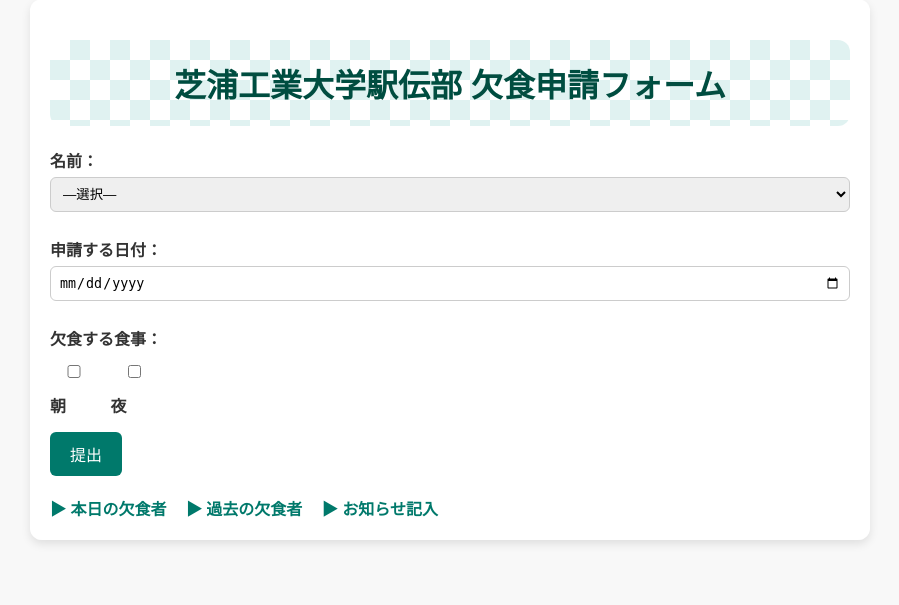
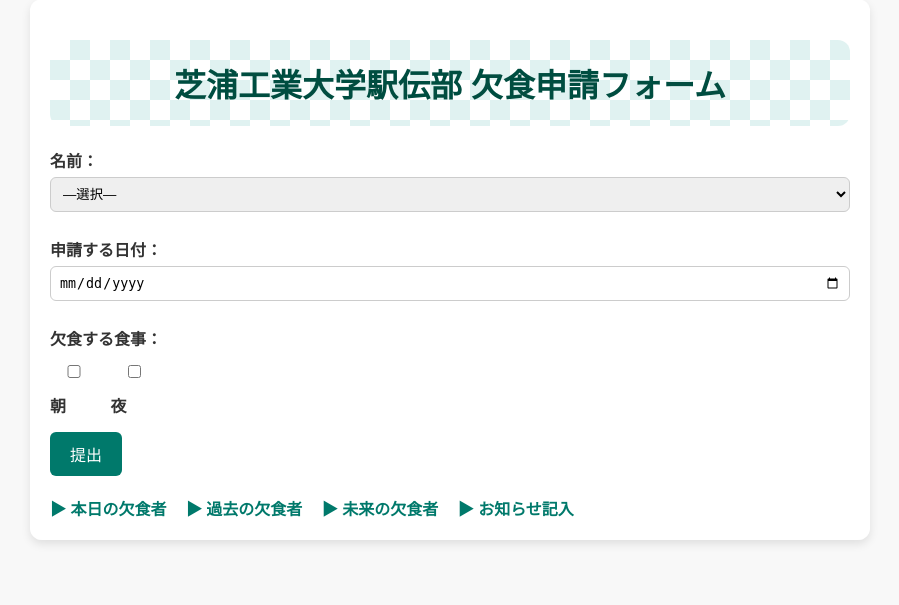
Before and after one commit to syunki-16/skip-meals-sit-app, a Flask app: page / in a window 1280 px wide. Shown: the part 31-636 px from the top of the page, without its empty margins (190-1089 px from the left). Run offline with Flask 2, Linux system fonts and the light colour scheme.

Commit message:
Update form.html

```diff
--- a/templates/form.html
+++ b/templates/form.html
@@ -51,6 +51,7 @@
     <div class="links">
       <a href="/today">▶ 本日の欠食者</a>
       <a href="/past">▶ 過去の欠食者</a>
+      <a href="/future">▶ 未来の欠食者</a>
       <a href="/announcement">▶ お知らせ記入</a>
     </div>
   </div>
```
